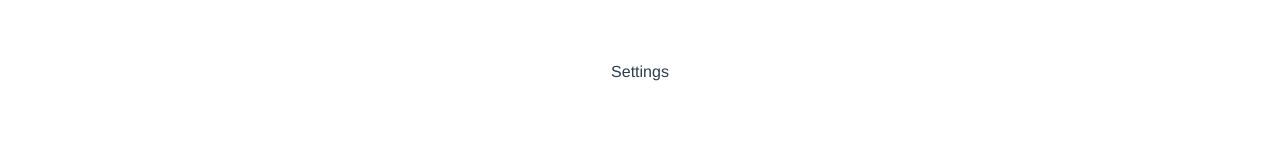
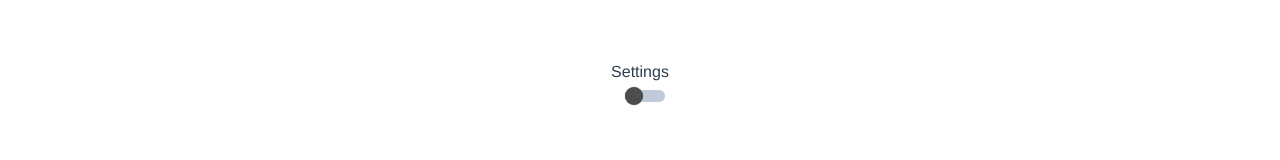
Before and after one commit to FridaysForFoodies/Tender-Frontend, a Vue app: page /settings in a window 1280 px wide. Shown: the top 160 px of the page. Built offline with nearby package versions, Linux system fonts and the light colour scheme.

Commit message:
add toggle button component

```diff
--- a/src/components/Content.vue
+++ b/src/components/Content.vue
@@ -1,5 +1,7 @@
 <template>
-
+  <p>
+    content component
+  </p>
 </template>
 
 <script>
--- /dev/null
+++ b/src/components/ToggleSwitch.vue
@@ -0,0 +1,130 @@
+<template>
+  <label :for="id + '_button'" :class="{'active': isActive}" class="toggle__button">
+<!--    <span v-if="isActive" class="toggle__label">{{ enableText }}</span>-->
+<!--    <span v-if="! isActive" class="toggle__label">{{ disabledText }}</span>-->
+
+    <input type="checkbox" :disabled="disabled" :id="id + '_button'" v-model="checkedValue">
+    <span class="toggle__switch"></span>
+  </label>
+</template>
+
+<script>
+export default {
+  props: {
+    disabled: {
+      type: Boolean,
+      default: false
+    },
+    labelEnableText: {
+      type: String,
+      default: 'On'
+    },
+
+    labelDisableText: {
+      type: String,
+      default: 'Off'
+    },
+    id: {
+      type: String,
+      default: 'primary'
+    },
+    defaultState: {
+      type: Boolean,
+      default: false
+    }
+  },
+  data() {
+    return {
+      currentState: this.defaultState
+    }
+  },
+  watch: {
+    defaultState: function defaultState() {
+      this.currentState = Boolean(this.defaultState)
+    }
+  },
+  computed: {
+    // currentState() {
+    //     return this.defaultState;
+    // },
+    isActive() {
+      return this.currentState;
+    },
+    enableText() {
+      return this.labelEnableText;
+    },
+    disabledText() {
+      return this.labelDisableText;
+    },
+    checkedValue: {
+      get() {
+        return this.currentState;
+      },
+      set(newValue) {
+        this.currentState = newValue;
+        this.$emit('change', newValue);
+      }
+    }
+  }
+}
+</script>
+
+<style scoped>
+.toggle__button {
+  vertical-align: middle;
+  user-select: none;
+  cursor: pointer;
+}
+.toggle__button input[type="checkbox"] {
+  opacity: 0;
+  position: absolute;
+  width: 1px;
+  height: 1px;
+}
+.toggle__button .toggle__switch {
+  display:inline-block;
+  height:12px;
+  border-radius:6px;
+  width:40px;
+  background: #BFCBD9;
+  box-shadow: inset 0 0 1px #BFCBD9;
+  position:relative;
+  margin-left: 10px;
+  transition: all .25s;
+}
+.toggle__button .toggle__switch::after,
+.toggle__button .toggle__switch::before {
+  content: "";
+  position: absolute;
+  display: block;
+  height: 18px;
+  width: 18px;
+  border-radius: 50%;
+  left: 0;
+  top: -3px;
+  transform: translateX(0);
+  transition: all .25s cubic-bezier(.5, -.6, .5, 1.6);
+}
+.toggle__button .toggle__switch::after {
+  background: #4D4D4D;
+  box-shadow: 0 0 1px #666;
+}
+.toggle__button .toggle__switch::before {
+  background: #4D4D4D;
+  box-shadow: 0 0 0 3px rgba(0,0,0,0.1);
+  opacity:0;
+}
+.active .toggle__switch {
+  background: #adedcb;
+  box-shadow: inset 0 0 1px #adedcb;
+}
+.active .toggle__switch::after,
+.active .toggle__switch::before{
+  transform:translateX(40px - 18px);
+}
+.active .toggle__switch::after {
+  left: 23px;
+  background: #53B883;
+  box-shadow: 0 0 1px #53B883;
+}
+</style>
--- a/src/views/Settings.vue
+++ b/src/views/Settings.vue
@@ -1,12 +1,19 @@
 <template>
     <div>
-      Settings
+      <h1>Settings</h1>
+      <toggle-switch/>
   </div>
 </template>
 
 <script>
+import ToggleSwitch from "@/components/ToggleSwitch";
+// import Content from "@/components/Content";
+
 export default {
-  name: "Settings"
+  name: "Settings",
+  components: {
+    ToggleSwitch
+  }
 }
 </script>
 
```
Also changed, not shown: 2 other files (tests, documents, lock files or other folders).
